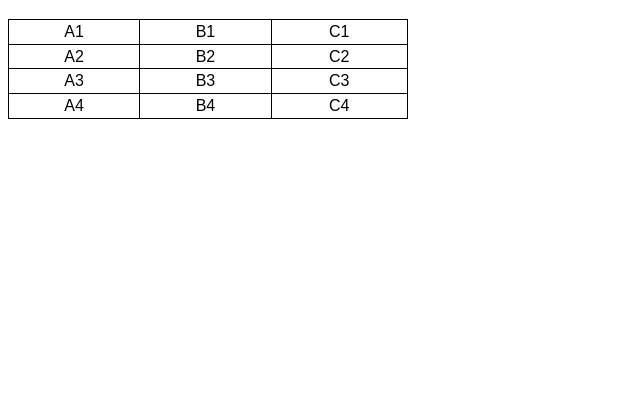
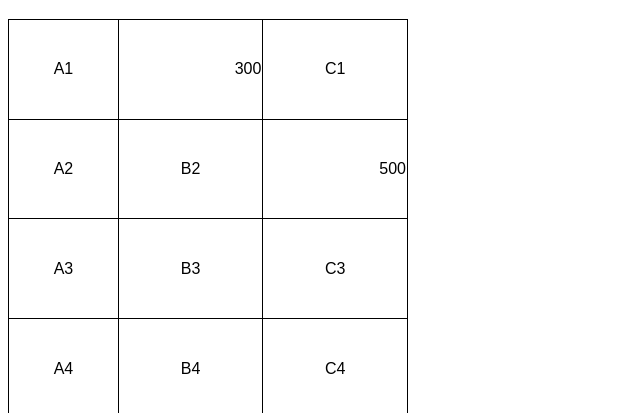
Before and after one commit to Marcos-Costa-Pinheiro/HTML-CSS, a plain HTML site: page Exercicios/ex023/tabela001.html in a window 1280 px wide. Shown: the part 61-474 px from the top of the page, without its empty margins (0-640 px from the left). Drawn offline with Linux system fonts and the light colour scheme.

Commit message:
atualizei o alinhamento dos dados da tabela

```diff
--- a/Exercicios/ex023/tabela001.html
+++ b/Exercicios/ex023/tabela001.html
@@ -11,15 +11,20 @@
         }
 
         table{
-            text-align: center;
             border-collapse: collapse;
-            height: 100px;
+            height: 400px;
             width: 400px;
         }
 
         table td{
             border: 1px solid black;
+            text-align: center;
         }
+
+        .numero{
+            text-align: right;
+        }
+
     </style>
 </head>
 <body>
@@ -27,13 +32,13 @@
     <table>
         <tr>
             <td>A1</td>
-            <td>B1</td>
+            <td class="numero">300</td>
             <td>C1</td>
         </tr>
         <tr>
             <td>A2</td>
             <td>B2</td>
-            <td>C2</td>
+            <td class="numero">500</td>
         </tr>
         <tr>
             <td>A3</td>
```
